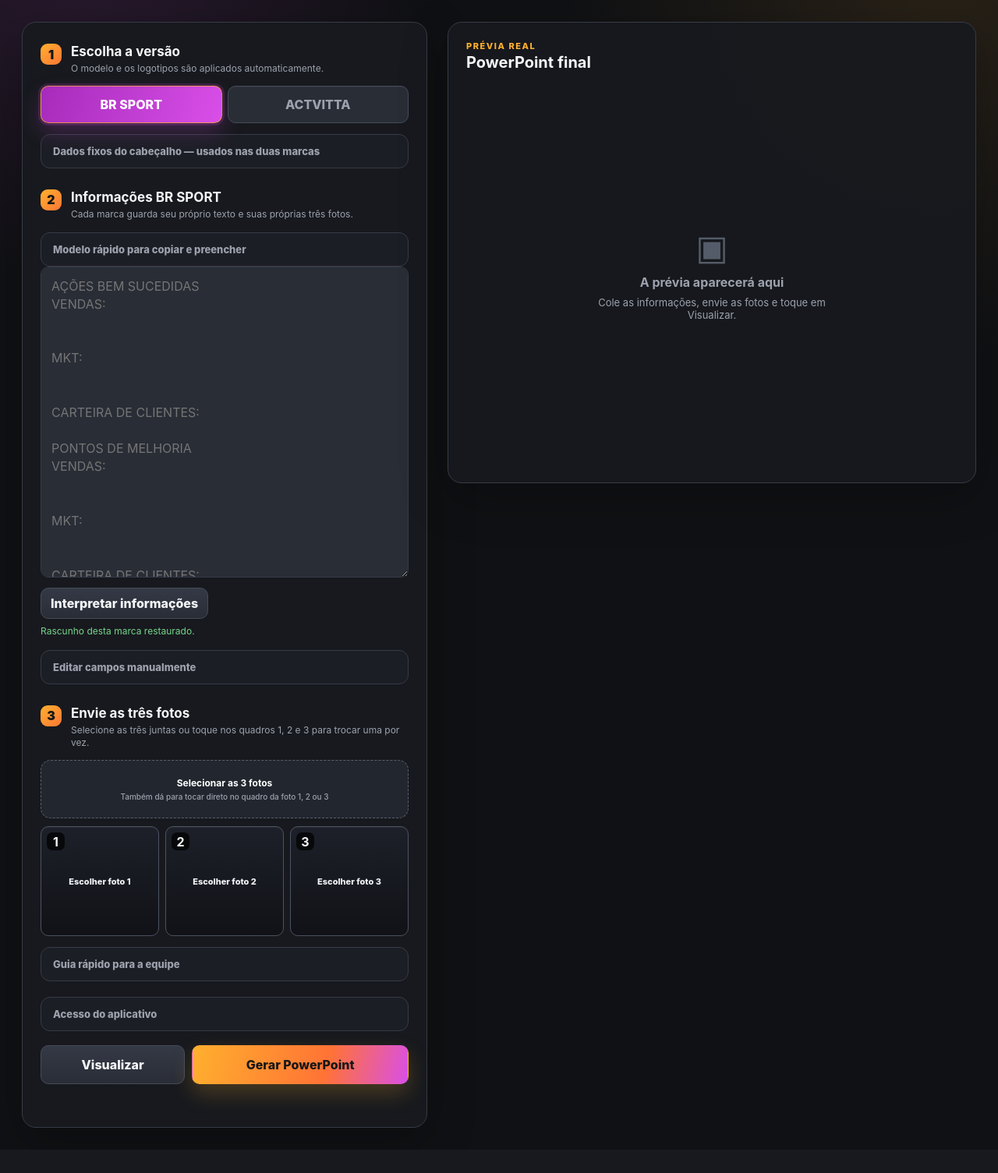
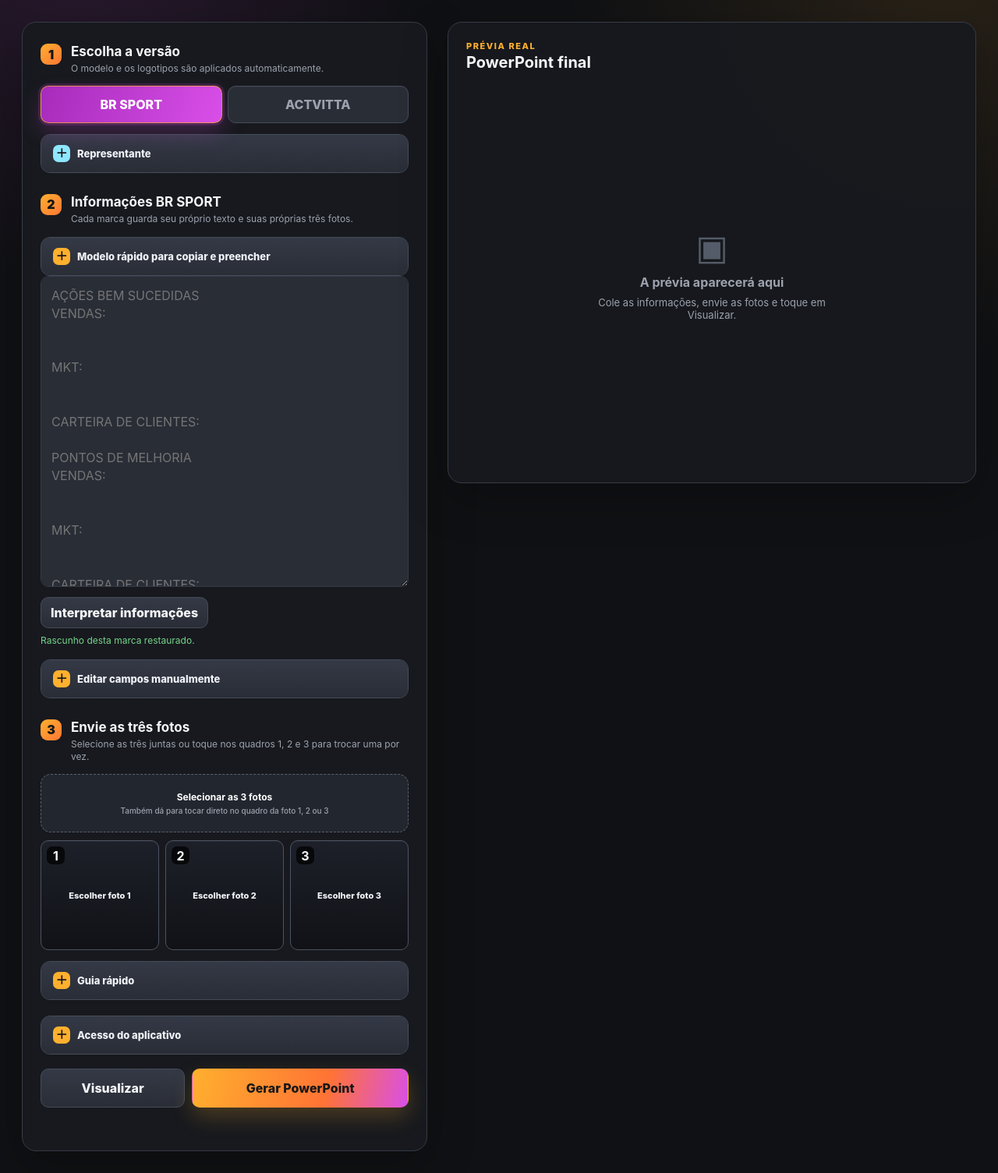
Before and after one commit to nimotodagod-rgb/nimo, a Flask app: page / in a window 1280 px wide. Shown: the part 86-1591 px from the top of the page at 78% size. Before the commit the page ends 1561 px from the top, so only its background shows below. Run offline with Flask 3, Linux system fonts and the light colour scheme.

Commit message:
Destacar guia e representante

```diff
--- a/web/static/app.js
+++ b/web/static/app.js
@@ -784,7 +784,11 @@ $("#saveFixedHeader").addEventListener("click", () => {
     state.fixedHeader = fixed;
     localStorage.setItem(FIXED_HEADER_KEY, JSON.stringify(fixed));
     updateDraftsWithFixedHeader();
-    setFixedHeaderStatus("Salvo para BR SPORT e ACTVITTA.", "success");
+    setFixedHeaderStatus("Representante salvo para BR SPORT e ACTVITTA.", "success");
+    setMessage(
+      "Representante confirmado. Revise código, razão social, regional e microrregião antes de gerar o PowerPoint.",
+      "success"
+    );
   } catch (_error) {
     setFixedHeaderStatus("Não foi possível salvar neste aparelho.", "error");
   }
@@ -805,7 +809,7 @@ $("#clearFixedHeader").addEventListener("click", () => {
   fillFixedHeaderForm();
   persistDraftMetadata();
   loadActiveDraft();
-  setFixedHeaderStatus("Dados fixos removidos.");
+  setFixedHeaderStatus("Representante removido.");
 });
 $("#confirmPin").addEventListener("click", async () => {
   const pin = $("#pin").value.trim();
@@ -1025,7 +1029,7 @@ async function initializeDraftStorage() {
   restoreFixedHeader();
   fillFixedHeaderForm();
   if (Object.values(state.fixedHeader).every((value) => String(value).trim())) {
-    setFixedHeaderStatus("Dados fixos carregados.", "success");
+    setFixedHeaderStatus("Representante carregado.", "success");
   }
   restoreDraftMetadata();
   setDraftStatus("Restaurando o rascunho deste aparelho…");
--- a/web/static/styles.css
+++ b/web/static/styles.css
@@ -160,21 +160,57 @@ textarea:focus, input:focus {
 #parseStatus { color: var(--green); font-size: 12px; }
 details {
   margin-top: 14px;
-  border: 1px solid var(--line);
+  border: 1px solid #454b58;
   border-radius: 12px;
   overflow: hidden;
   background: rgba(32,35,43,.62);
+  box-shadow: inset 0 1px 0 rgba(255,255,255,.04);
 }
 summary {
+  display: flex;
+  align-items: center;
+  gap: 9px;
   list-style: none;
   cursor: pointer;
   padding: 13px 15px;
-  color: var(--muted);
+  color: #eef1f6;
   font-size: 13px;
   font-weight: 800;
+  background: linear-gradient(180deg, #343946, #292d36);
+  transition: transform .12s, filter .12s, background .12s, border-color .12s;
+}
+summary::before {
+  content: "＋";
+  width: 22px;
+  height: 22px;
+  display: grid;
+  flex: 0 0 22px;
+  place-items: center;
+  border-radius: 7px;
+  background: var(--orange);
+  color: #171717;
+  font-size: 15px;
+  font-weight: 900;
+  line-height: 1;
 }
 summary::-webkit-details-marker { display: none; }
-details[open] summary { border-bottom: 1px solid var(--line); color: var(--text); }
+summary:hover { filter: brightness(1.12); }
+details[open] summary {
+  border-bottom: 1px solid var(--line);
+  color: var(--text);
+  background: linear-gradient(180deg, #3b414f, #2d323d);
+}
+details[open] summary::before {
+  content: "✓";
+  background: var(--green);
+}
+#fixedHeaderSettings summary::before {
+  background: #8ee6ff;
+}
+#templateHelper summary::before,
+.usage-guide summary::before {
+  background: var(--orange);
+}
 .template-helper-body {
   display: grid;
   gap: 10px;
--- a/web/static/sw.js
+++ b/web/static/sw.js
@@ -1,4 +1,4 @@
-const CACHE = "conquistando-v20";
+const CACHE = "conquistando-v21";
 const STATIC = [
   "/",
   "/static/styles.css",
--- a/web/templates/index.html
+++ b/web/templates/index.html
@@ -10,7 +10,7 @@
   <title>Editor Conquistando</title>
   <link rel="manifest" href="/static/manifest.webmanifest">
   <link rel="apple-touch-icon" href="/static/icon.png">
-  <link rel="stylesheet" href="/static/styles.css?v=20">
+  <link rel="stylesheet" href="/static/styles.css?v=21">
 </head>
 <body>
   <header class="topbar">
@@ -37,7 +37,7 @@
       </div>
 
       <details id="fixedHeaderSettings">
-        <summary>Dados fixos do cabeçalho — usados nas duas marcas</summary>
+        <summary>Representante</summary>
         <div class="manual-grid">
           <label>Código<input id="fixedCodigo"></label>
           <label>Razão social<input id="fixedRazao"></label>
@@ -45,7 +45,7 @@
           <label>Microrregião<input id="fixedMicrorregiao"></label>
         </div>
         <div class="fixed-actions">
-          <button id="saveFixedHeader" type="button" class="secondary small">Salvar dados fixos</button>
+          <button id="saveFixedHeader" type="button" class="secondary small">Salvar representante</button>
           <button id="clearFixedHeader" type="button" class="ghost small">Limpar</button>
           <span id="fixedHeaderStatus"></span>
         </div>
@@ -161,7 +161,7 @@ Pares:"></textarea>
       </div>
 
       <details class="usage-guide">
-        <summary>Guia rápido para a equipe</summary>
+        <summary>Guia rápido</summary>
         <ol>
           <li>Escolha a marca: BR SPORT ou ACTVITTA.</li>
           <li>Copie o modelo limpo, preencha e cole no campo de informações.</li>
@@ -243,6 +243,6 @@ Pares:"></textarea>
     </ol>
   </dialog>
 
-  <script src="/static/app.js?v=20" defer></script>
+  <script src="/static/app.js?v=21" defer></script>
 </body>
 </html>
```
